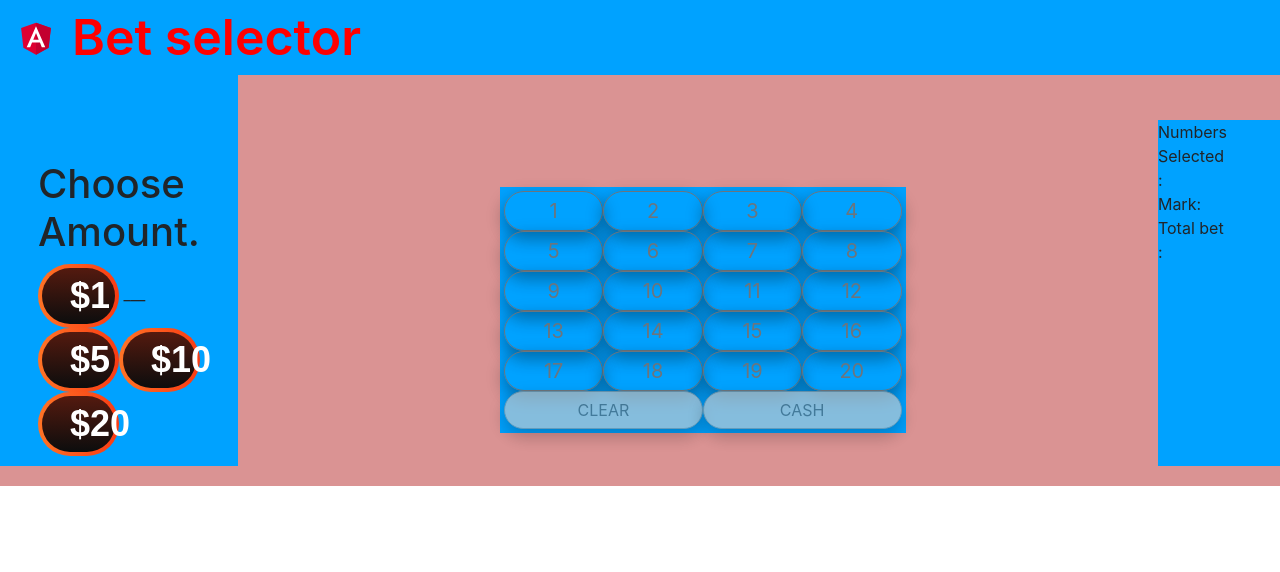
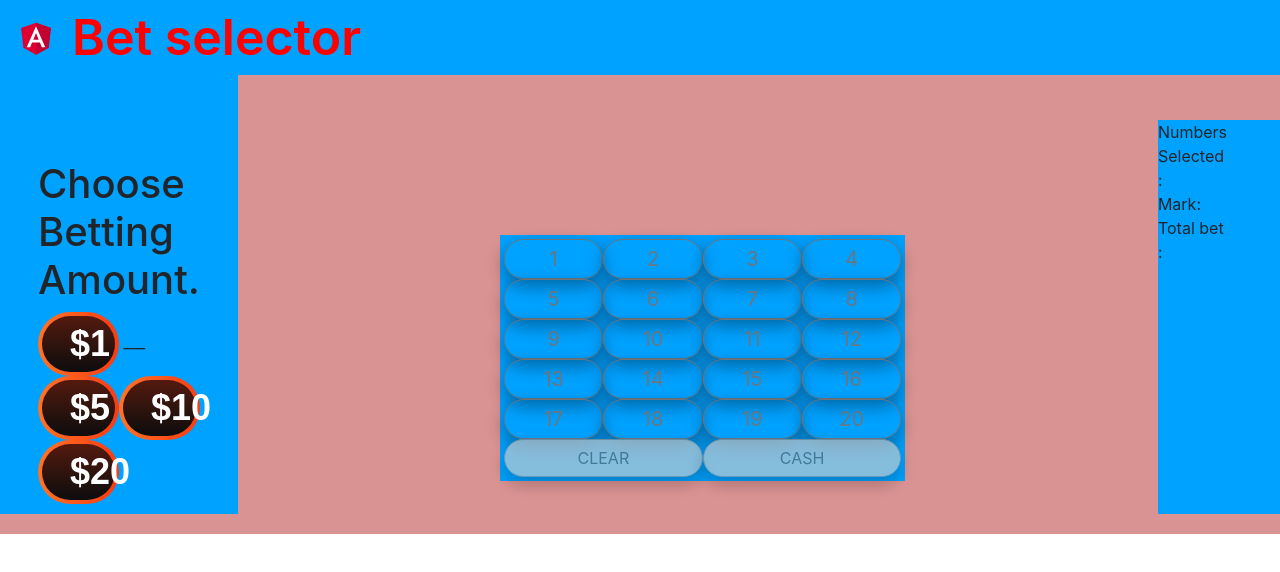
Before and after one commit to rgeorgoulis/Number-Picker-Site, an Angular app: page / in a window 1280 px wide. Shown: the top 572 px of the page. Built offline with nearby package versions, Linux system fonts and the light colour scheme.

Commit message:
Update bet-selector.component.html

```diff
--- a/src/app/components/bet-selector/bet-selector.component.html
+++ b/src/app/components/bet-selector/bet-selector.component.html
@@ -1,6 +1,6 @@
      <div class="main-container">
           <div class="aside" role="side">
-            <h1>Choose Amount.    </h1>
+            <h1>Choose Betting Amount.</h1>
             <button class="button-78 btn2 btn-info col-sm-6" type="button" (click)="pressNum('1')">$1 </button>
             ___
             <button class="button-78 btn2 btn-info col-sm-6" type="button" (click)="pressNum('5')">$5 </button>
```
